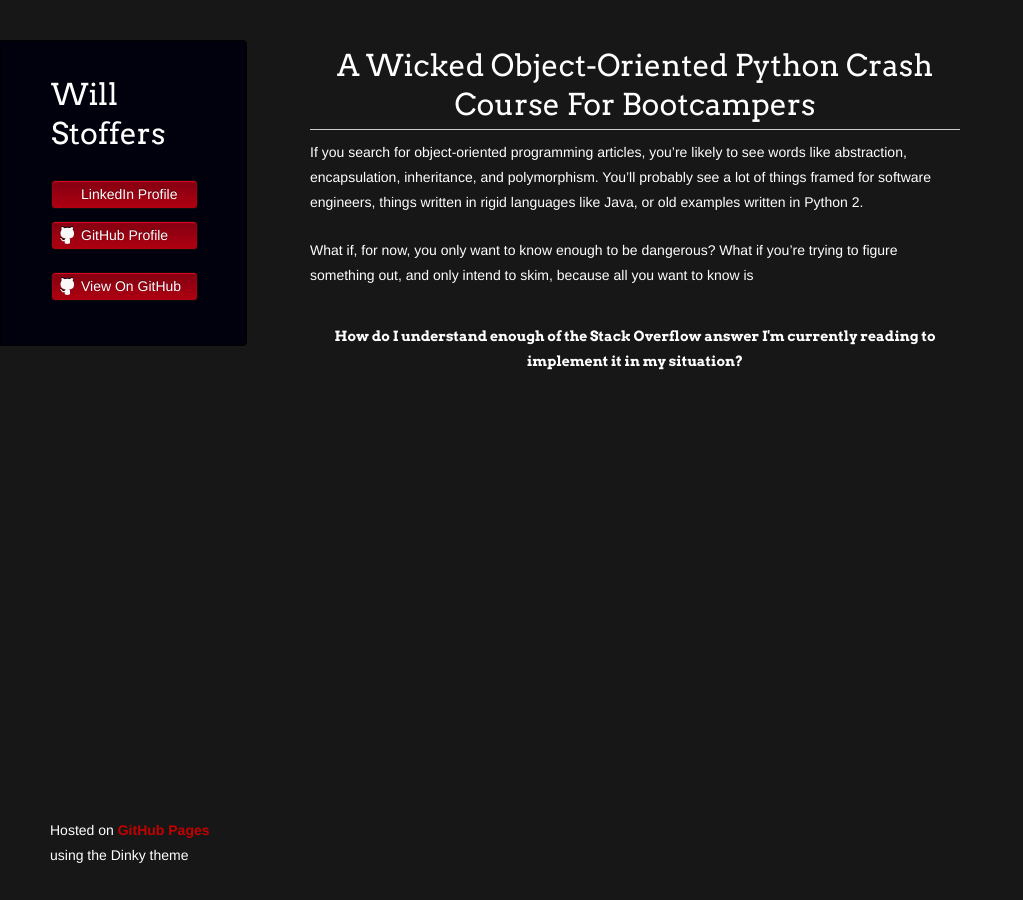
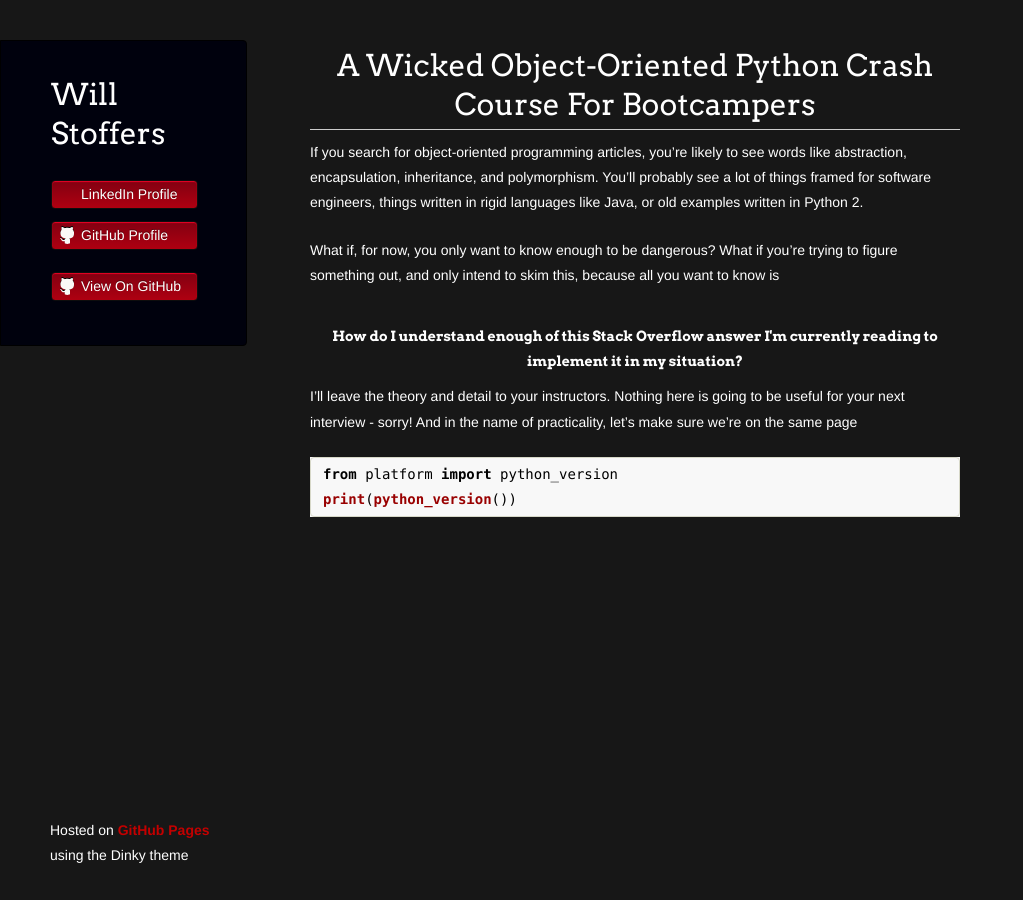
Before and after one commit to wstoffers/wstoffers.github.io, a Jekyll site: the page built from wickedoop/index.md, in a window 1280 px wide. Shown: the whole page, without its empty margins (0-1023 px from the left). Built offline with Jekyll 4.4.1, drawn with Linux system fonts in a browser that asks for light colours; our own code applies the rules of GitHub Pages for plain Markdown files; a script that is not in the unit is left out; the repository's description, which GitHub fills in, is left out.

````diff
--- a/wickedoop/index.md
+++ b/wickedoop/index.md
@@ -2,6 +2,13 @@
 
 If you search for object-oriented programming articles, you're likely to see words like abstraction, encapsulation, inheritance, and polymorphism. You'll probably see a lot of things framed for software engineers, things written in rigid languages like Java, or old examples written in Python 2.
 
-What if, for now, you only want to know enough to be dangerous? What if you're trying to figure something out, and only intend to skim, because all you want to know is
+What if, for now, you only want to know enough to be dangerous? What if you're trying to figure something out, and only intend to skim this, because all you want to know is
 
-<h4 align="center">How do I understand enough of the Stack Overflow answer I'm currently reading to implement it in my situation?</h4>
+<h4 align="center">How do I understand enough of this Stack Overflow answer I'm currently reading to implement it in my situation?</h4>
+
+I'll leave the theory and detail to your instructors. Nothing here is going to be useful for your next interview - sorry! And in the name of practicality, let's make sure we're on the same page
+
+```python
+from platform import python_version
+print(python_version())
+```
````
